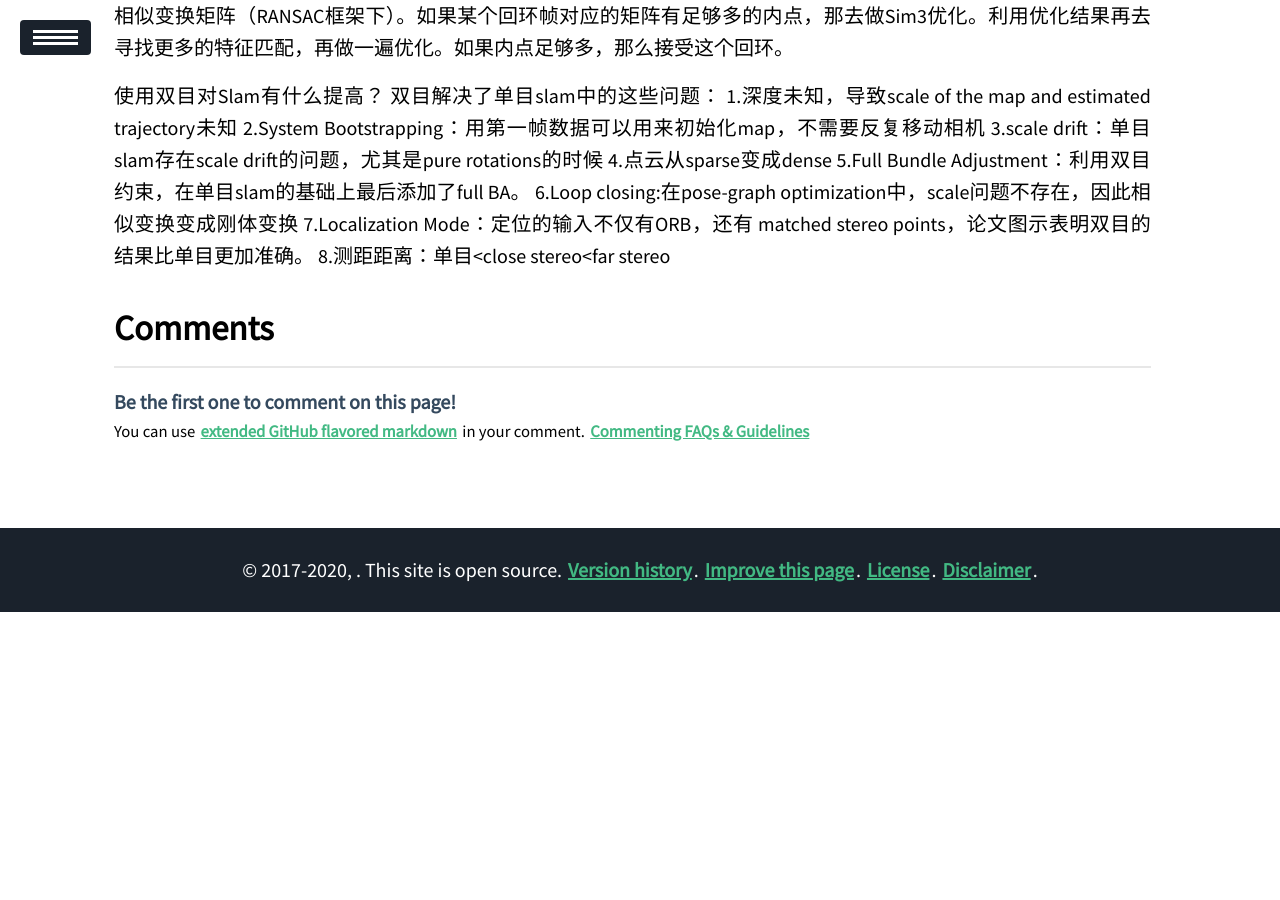
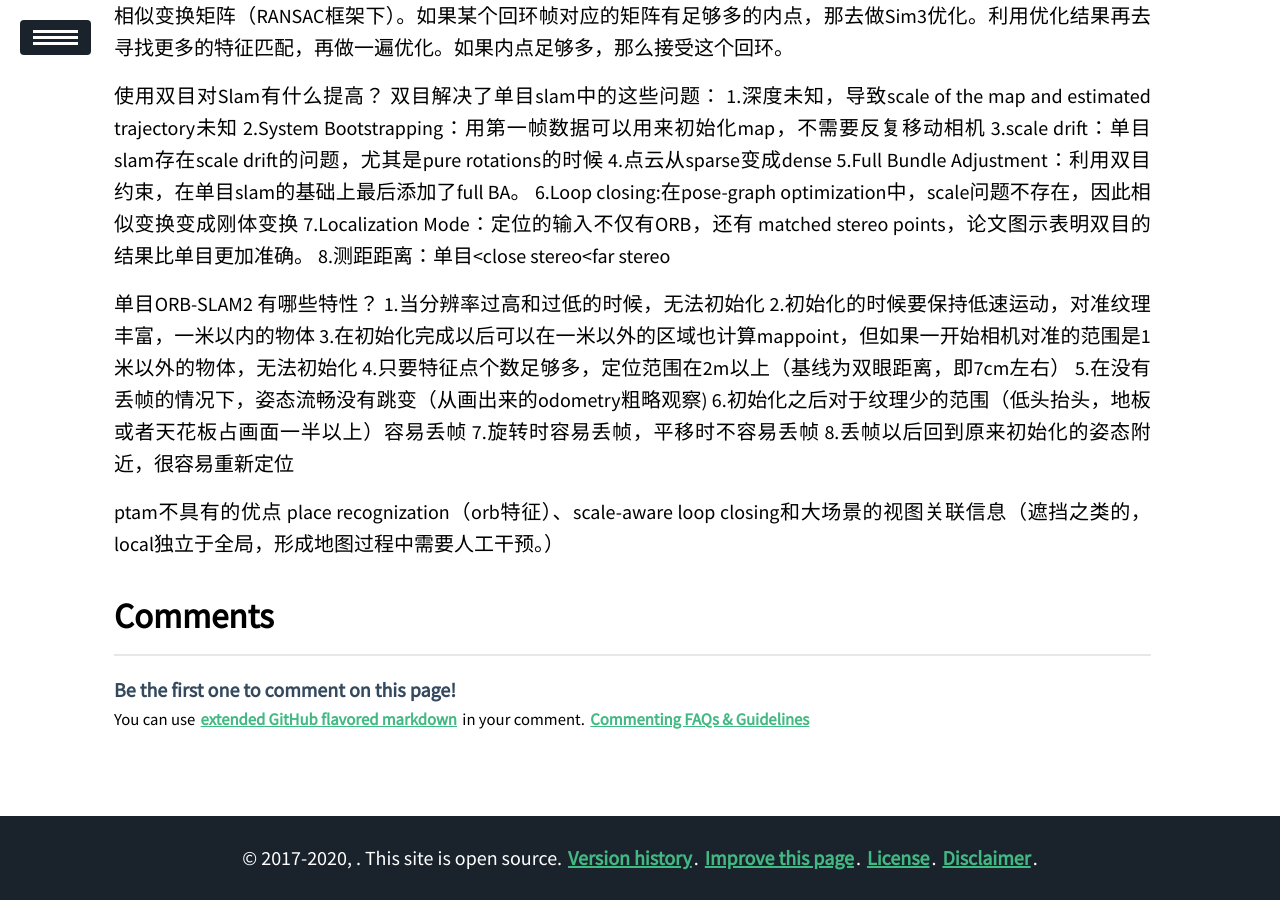
Before and after one commit to Hummmm/hummmm.github.io, a Jekyll site: the page built from _posts/2017-02-02-slam.md, in a window 1280 px wide and 900 px high, scrolled down 1982 px. Built offline with Jekyll 4.4.1, drawn with Linux system fonts in a browser that asks for light colours; our own code applies the rules of GitHub Pages for plain Markdown files; a script that is not in the unit is left out; before the commit the page ends 2594 px from its top, so only the background shows below that.

Commit message:
‘posts’

```diff
--- a/_posts/2017-02-02-slam.md
+++ b/_posts/2017-02-02-slam.md
@@ -55,3 +55,19 @@ Orb-SLAM将Loop closing识别转化为模式识别，即只选取和当前帧相
 6.Loop closing:在pose-graph optimization中，scale问题不存在，因此相似变换变成刚体变换
 7.Localization Mode：定位的输入不仅有ORB，还有 matched stereo points，论文图示表明双目的结果比单目更加准确。
 8.测距距离：单目<close stereo<far stereo
+
+
+
+单目ORB-SLAM2 有哪些特性？
+1.当分辨率过高和过低的时候，无法初始化
+2.初始化的时候要保持低速运动，对准纹理丰富，一米以内的物体
+3.在初始化完成以后可以在一米以外的区域也计算mappoint，但如果一开始相机对准的范围是1米以外的物体，无法初始化
+4.只要特征点个数足够多，定位范围在2m以上（基线为双眼距离，即7cm左右）
+5.在没有丢帧的情况下，姿态流畅没有跳变（从画出来的odometry粗略观察)
+6.初始化之后对于纹理少的范围（低头抬头，地板或者天花板占画面一半以上）容易丢帧
+7.旋转时容易丢帧，平移时不容易丢帧
+8.丢帧以后回到原来初始化的姿态附近，很容易重新定位
+
+
+ptam不具有的优点
+place recognization（orb特征）、scale-aware loop closing和大场景的视图关联信息（遮挡之类的，local独立于全局，形成地图过程中需要人工干预。）
```
Also changed, not shown: _posts/2019-02-10-Depth-FIlter.md (added, +54 -0 lines), _posts/slam流程.jpg (added).
